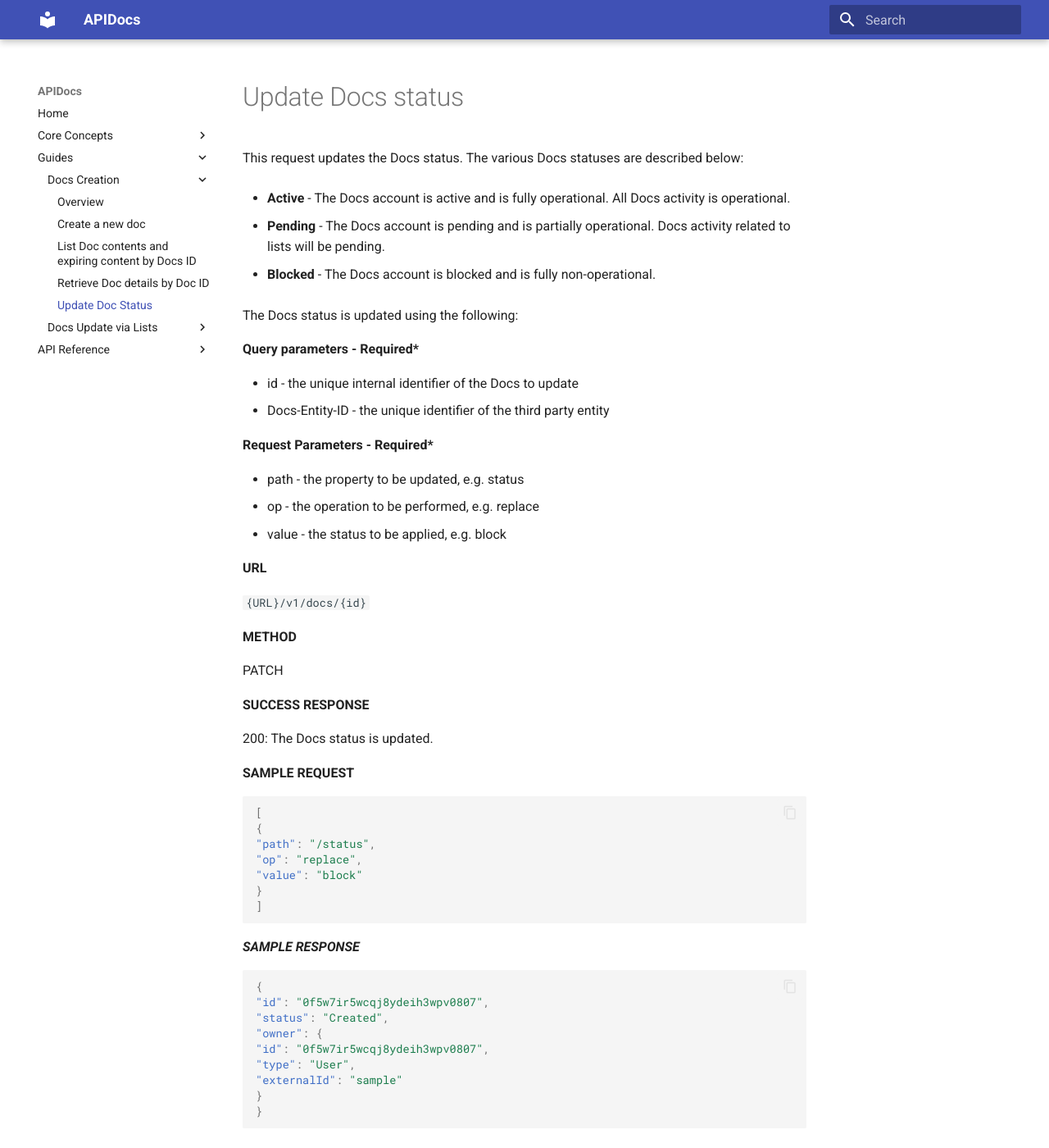
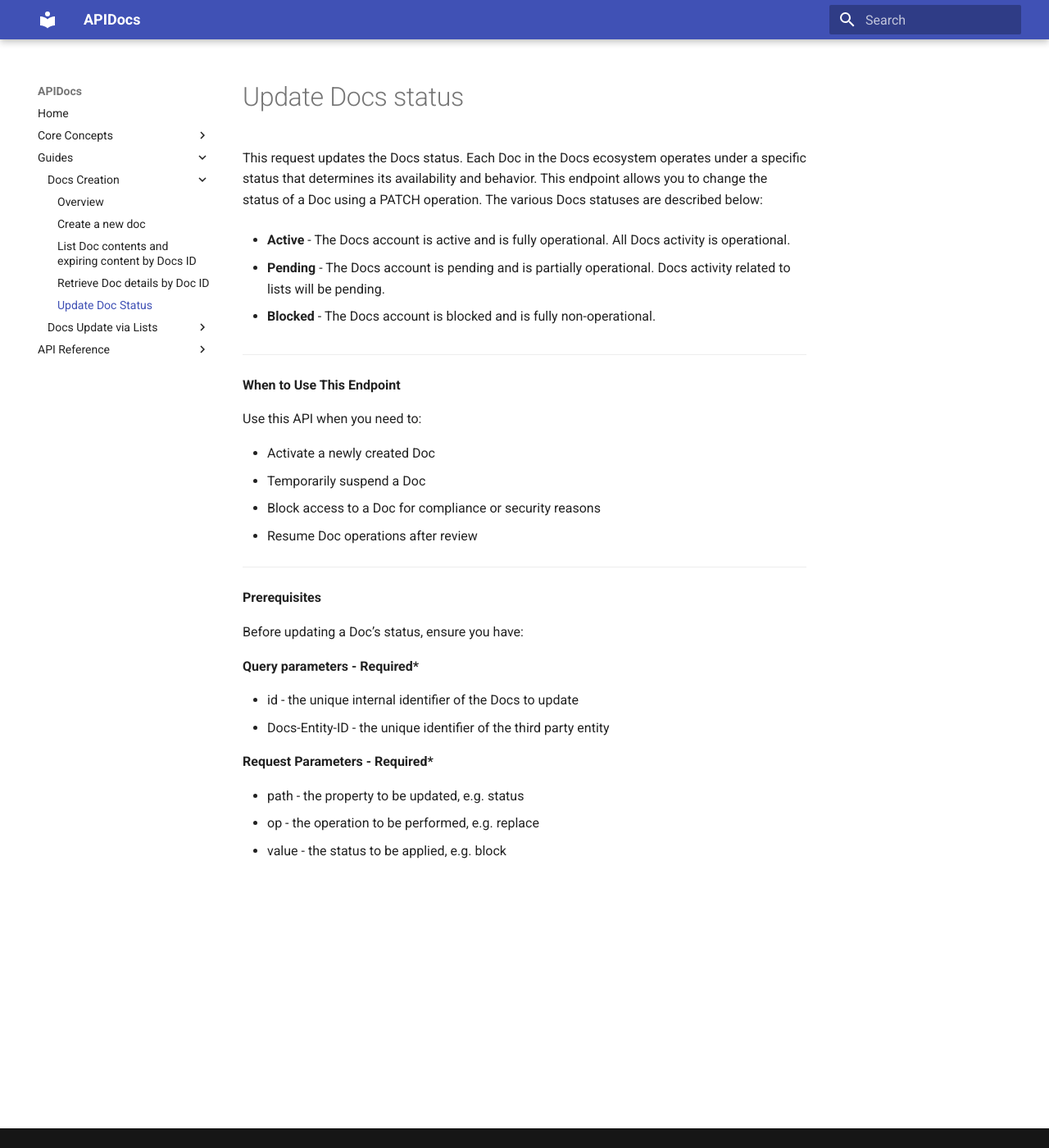
Before and after one commit to AllAboutDocs/APIDocs, an MkDocs documentation site: the page built from docs/guides/docs-creation/update-doc-status.md, in a window 1280 px wide and 1400 px high. Shown: the whole window at 82% size. Built offline with MkDocs 1.6.1 and Material for MkDocs 9.7.7, drawn with Linux system fonts in a browser that asks for light colours.

Commit message:
Added a new topic doc status update

````diff
--- a/docs/guides/docs-creation/update-doc-status.md
+++ b/docs/guides/docs-creation/update-doc-status.md
@@ -1,6 +1,6 @@
 # Update Docs status
 
-This request updates the Docs status. The various Docs statuses are described below:
+This request updates the Docs status. Each Doc in the Docs ecosystem operates under a specific status that determines its availability and behavior. This endpoint allows you to change the status of a Doc using a PATCH operation. The various Docs statuses are described below:
 
 - **Active** - The Docs account is active and is fully operational. All Docs activity is operational.
 
@@ -8,7 +8,22 @@ This request updates the Docs status. The various Docs statuses are described be
 
 - **Blocked** - The Docs account is blocked and is fully non-operational.
 
-The Docs status is updated using the following:
+---
+
+**When to Use This Endpoint**
+
+Use this API when you need to:
+
+- Activate a newly created Doc
+- Temporarily suspend a Doc
+- Block access to a Doc for compliance or security reasons
+- Resume Doc operations after review
+
+---
+
+**Prerequisites**
+
+Before updating a Doc’s status, ensure you have:
 
 **Query parameters - Required\***
 
@@ -20,41 +35,3 @@ The Docs status is updated using the following:
 - path - the property to be updated, e.g. status
 - op - the operation to be performed, e.g. replace
 - value - the status to be applied, e.g. block
-
-**URL**
-
-`{URL}/v1/docs/{id}`
-
-**METHOD**
-
-PATCH
-
-**SUCCESS RESPONSE**
-
-200: The Docs status is updated.
-
-**SAMPLE REQUEST**
-
-```JSON
-[
-{
-"path": "/status",
-"op": "replace",
-"value": "block"
-}
-]
-```
-
-**_SAMPLE RESPONSE_**
-
-```JSON
-{
-"id": "0f5w7ir5wcqj8ydeih3wpv0807",
-"status": "Created",
-"owner": {
-"id": "0f5w7ir5wcqj8ydeih3wpv0807",
-"type": "User",
-"externalId": "sample"
-}
-}
-```
--- a/mkdocs.yml
+++ b/mkdocs.yml
@@ -34,9 +34,10 @@ nav:
 
   - API Reference:
       - Docs:
-          - Create a new Doc - API: api-reference/docs/docs-create/new-doc-create.md
-          - List doc content and expiring content by doc ID - API: api-reference/docs/docs-create/docs-contents-list-by-doc-id.md
-          - Retrieve doc details by doc ID - API: api-reference/docs/docs-create/docs-details-retrieve-by-doc-id.md
+          - Create a new Doc: api-reference/docs/docs-create/new-doc-create.md
+          - List doc content and expiring content by doc ID: api-reference/docs/docs-create/docs-contents-list-by-doc-id.md
+          - Retrieve doc details by doc ID: api-reference/docs/docs-create/docs-details-retrieve-by-doc-id.md
+          - Update Doc Status: api-reference/docs/docs-create/docs-status-update.md
 
 #      - Lists:
 #         - Add Lists: api/lists/add-lists.md
````
Also changed, not shown: docs/api-reference/docs/docs-create/docs-contents-list-by-doc-id.md (+2 -2 lines), docs/api-reference/docs/docs-create/docs-create.md (renamed from docs/api-reference/docs/docs-create/new-doc-create.md, +3 -3 lines), docs/api-reference/docs/docs-create/docs-details-retrieve-by-doc-id.md (+1 -1 lines), docs/api-reference/docs/docs-create/docs-status-update.md (added, +107 -0 lines).
